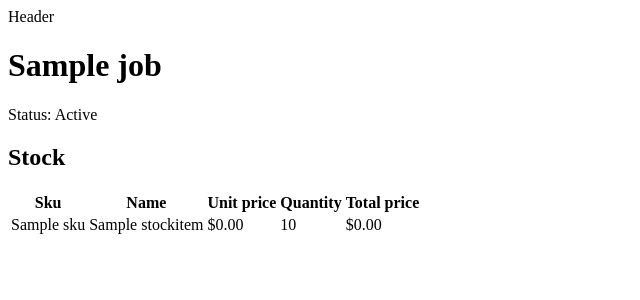
After one commit to CapitalD/tradestock, a Flask app: template tradestock/templates/view_job.html in a window 1280 px wide. The commit adds this page. Shown: the top 300 px of the page, without its empty margins (0-640 px from the left). Run offline with Flask 2, Linux system fonts and the light colour scheme; the template is opened without the code that fills it: most values are stand-ins (such as "Sample title", 1, 10 or a date in 2020); data that the repository does not hold is empty; parts of the project's set-up code (start-up, migrations or seed data) failed here and were passed over.

Commit message:
View a job

```diff
--- a/tradestock/templates/index.html
+++ b/tradestock/templates/index.html
@@ -19,7 +19,7 @@
       {% for job in jobs %}
         <tr>
           <td>
-            {{job.Job.name}}
+            <a href="{{url_for('view_job', id=job.Job.id)}}">{{job.Job.name}}</a>
           </td>
           <td>
             {% if not job.stockcount %}
--- /dev/null
+++ b/tradestock/templates/view_job.html
@@ -0,0 +1,61 @@
+{% extends "layout.html" %}
+{% block body %}
+  <h1>{{job.name}}</h1>
+  <p>
+    Status:
+    {% if job.active %}
+      Active
+    {% else %}
+      Inactive
+    {% endif %}
+  </p>
+
+  <div id="stock">
+    <h2>Stock</h2>
+    {% if job.stockitems.count() > 0 %}
+      <table>
+        <tr>
+          <th>
+            Sku
+          </th>
+          <th>
+            Name
+          </th>
+          <th>
+            Unit price
+          </th>
+          <th>
+            Quantity
+          </th>
+          <th>
+            Total price
+          </th>
+        </tr>
+        {% for stockitem in job.stockitems %}
+          <tr>
+            <td>
+              {{stockitem.sku}}
+            </td>
+            <td>
+              {{stockitem.name}}
+            </td>
+            <td>
+              {{numeraljs(stockitem.unitprice).currency()}}
+            </td>
+            <td>
+              {{numeraljs(stockitem.quantity).decimal_if_required()}}
+            </td>
+            <td>
+              {{numeraljs(stockitem.totalprice).currency()}}
+            </td>
+          </tr>
+        {% endfor %}
+      </table>
+    {% else %}
+    <p>
+      No stock allocated
+    </p>
+    {% endif %}
+    </div>
+
+{% endblock %}
```
Also changed, not shown: tradestock/views.py (+7 -1 lines).
